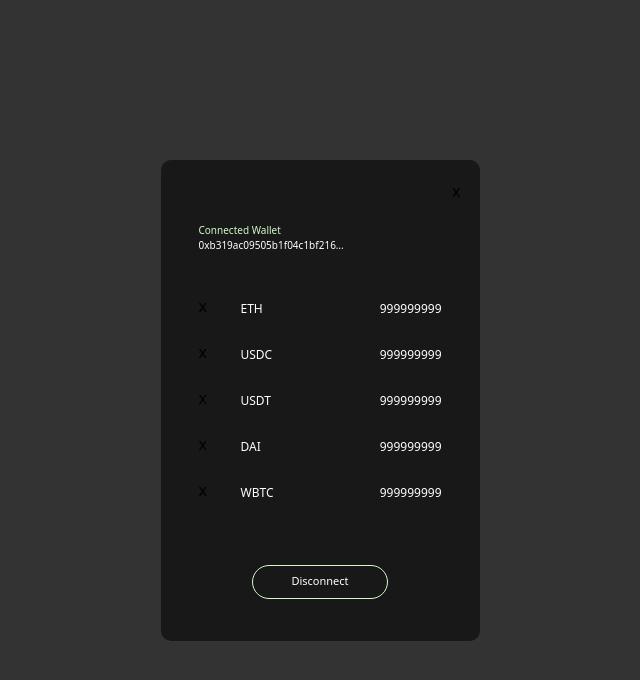
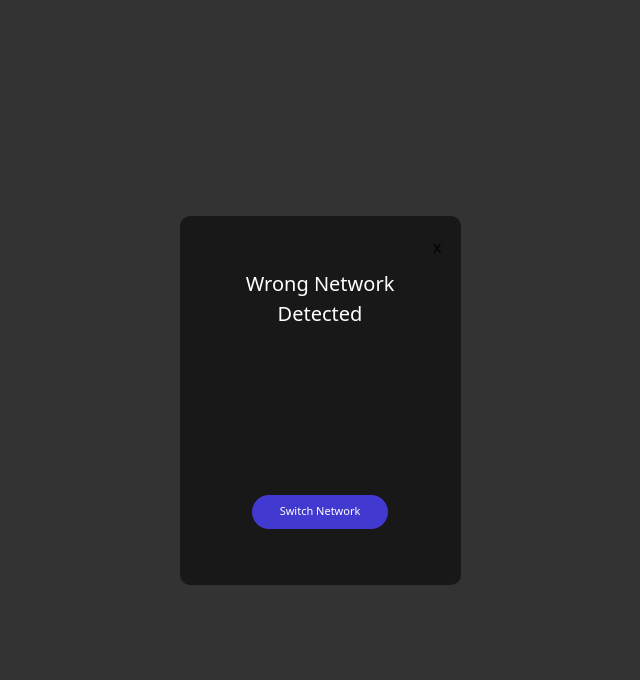
Before and after one commit to harisalkarni/swapsy-test, a React (Create React App) app: page / in a window 1280 px wide. Shown: the top 680 px of the page, without its empty margins (320-960 px from the left). Built offline with nearby package versions, Linux system fonts and the light colour scheme.

Commit message:
wrong network modal

```diff
--- /dev/null
+++ b/src/atom/WrongNetwork.tsx
@@ -0,0 +1,18 @@
+const WrongNetwork = () => {
+  return (
+    <div className="w-[281px] h-[369px] bg-erie-black bg-opacity-98 pt-[53px] pb-[42px] px-[32px] rounded-[10px] relative">
+      <div className="absolute top-[19px] right-[19px]">x</div>
+      <div className="text-[20px] text-white font-medium text-center">
+        Wrong Network Detected
+      </div>
+
+      <div className="absolute bottom-[56px] left-0 right-0 flex flex-1 justify-center">
+        <button className=" w-[136px] text-[11px] text-white h-[34px] bg-ocean-blue rounded-full">
+          Switch Network
+        </button>
+      </div>
+    </div>
+  );
+};
+
+export default WrongNetwork;
--- a/src/organism/index.tsx
+++ b/src/organism/index.tsx
@@ -1,9 +1,10 @@
 // import SelectWallet from "../molecule/SelectWallet";
-import ConnectWallet from "../molecule/ConnectWallet";
+// import ConnectWallet from "../molecule/ConnectWallet";
+import WrongNetwork from "../atom/WrongNetwork";
 const HomePage = () => {
   return (
     <div className="flex flex-1 bg-black bg-opacity-80 min-h-screen justify-center items-center">
-      <ConnectWallet />
+      <WrongNetwork />
     </div>
   );
 };
--- a/tailwind.config.js
+++ b/tailwind.config.js
@@ -16,7 +16,8 @@ module.exports = {
       'silver': '#ecebff',
       'bubble-gum': '#ff77e9',
       'bermuda': '#78dcca',
-      'tea-green': '#D4FAC9'
+      'tea-green': '#D4FAC9',
+      'ocean-blue': '#423AD0'
     },
     extend: {
       opacity: {
```
